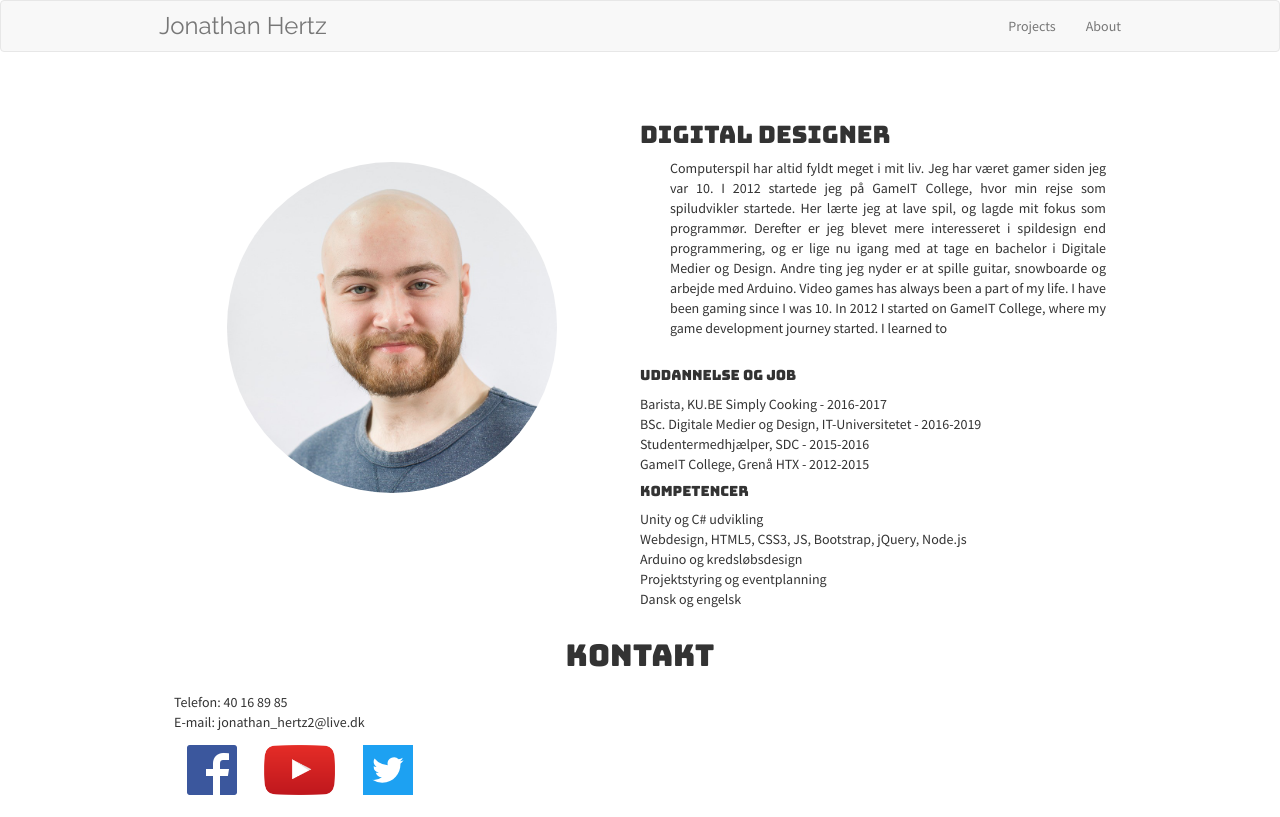
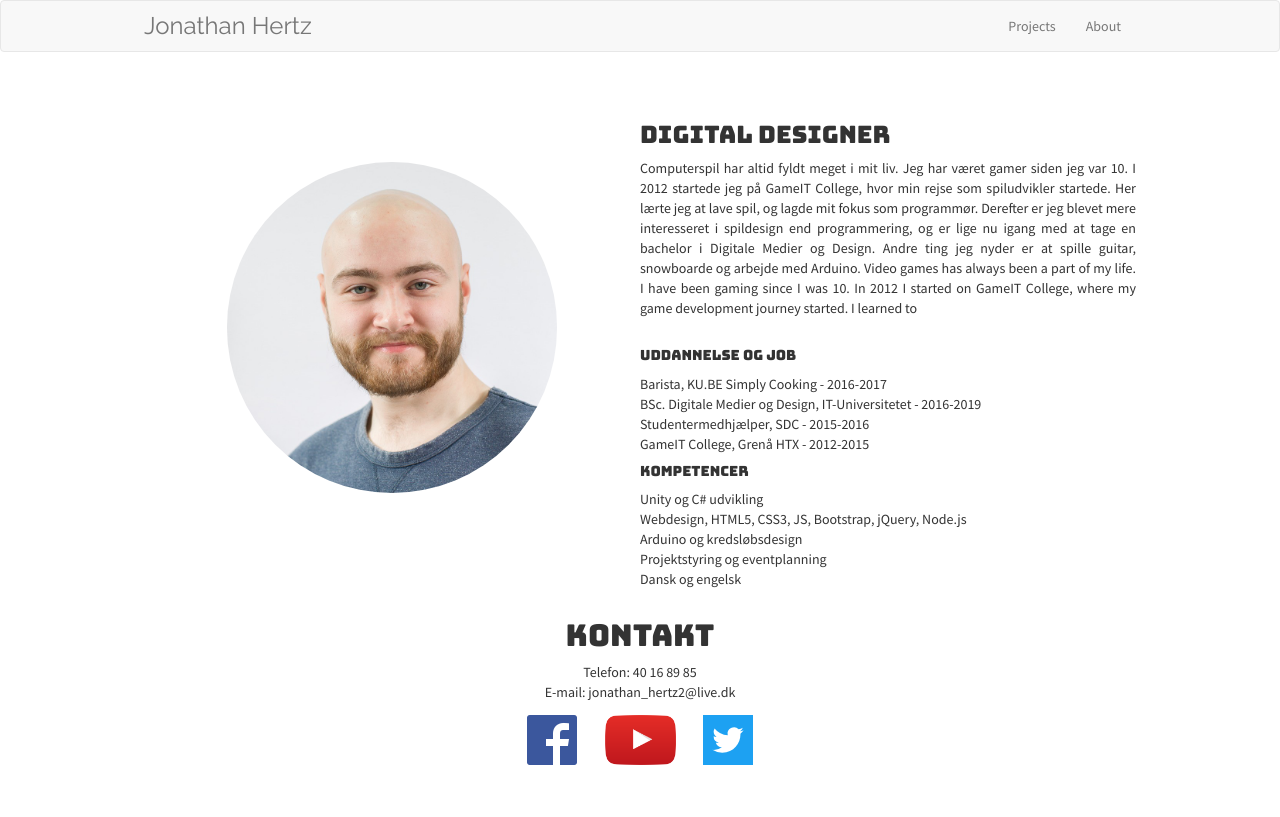
Before and after one commit to Bmandk/portfolio-old, a plain HTML site: page about/index.html in a window 1280 px wide. Drawn offline with nearby package versions, Linux system fonts and the light colour scheme.

Commit message:
Bugfixes

```diff
--- a/about/index.html
+++ b/about/index.html
@@ -23,12 +23,12 @@
     </head>
     <body>
         <nav></nav>
-        <div class="container-fluid">
+        <div class="container">
             <div class="row">
                 <div id="profilepic" class="col-xs-8 col-sm-4 col-xs-offset-2 col-sm-offset-1">
                     <img src="/images/photo.jpg" alt="profile picture">
                 </div>
-                <div class="col-xs-10 col-sm-6 col-xs-offset-1 col-sm-offset-1" id="profile">
+                <div class="col-xs-12 col-sm-6 col-sm-offset-1" id="profile">
                     <h3>Digital Designer</h3>
                     <p>
                         Computerspil har altid fyldt meget i mit liv. Jeg har været gamer siden jeg var 10. I 2012 startede jeg på GameIT College, hvor min rejse som spiludvikler startede. Her lærte jeg at lave spil, og lagde mit fokus som programmør. Derefter er jeg blevet mere interesseret i spildesign end programmering, og er lige nu igang med at tage en bachelor i Digitale Medier og Design. Andre ting jeg nyder er at spille guitar, snowboarde og arbejde med Arduino.
--- a/custom.css
+++ b/custom.css
@@ -24,7 +24,6 @@ h1 {
 }
 
 p {
-    margin: 10px 30px;
     text-align: justify;
 }
 
@@ -33,14 +32,14 @@ p {
 }
 
 .navbar-brand {
-    padding-left: 15px;
+    /*padding-left: 15px;*/
     font-family: 'Raleway', sans-serif;
     font-size: 24px;
 }
 
-.container-fluid {
+.container {
     max-width: 992px;
-    margin: 0 10px;
+    margin: 0 15px
 }
 
 .project {
@@ -132,7 +131,7 @@ p {
     margin: 12.5px;
 }
 
-#contact {
+#contact, #contact p {
     text-align: center;
 }
 
@@ -152,6 +151,10 @@ p {
     #profilepic img {
         margin-top: 60px;
     }
+
+    .container {
+        margin: auto;
+    }
 }
 
 @media only screen and (min-width : 992px) {
@@ -162,8 +165,4 @@ p {
     .projecttext {
         margin-top: 0;
     }
-
-    .container-fluid {
-        margin: auto;
-    }
 }
--- a/navbar.html
+++ b/navbar.html
@@ -1,5 +1,5 @@
 <nav class="navbar navbar-default">
-    <div class="container-fluid">
+    <div class="container">
         <div class="navbar-header">
             <a class="navbar-brand" href="/">Jonathan Hertz</a>
             <button type="button" class="navbar-toggle collapsed" data-toggle="collapse" data-target="#bs-example-navbar-collapse-1" aria-expanded="false">
```
Also changed, not shown: index.html (+1 -1 lines), projects/wizard-smackdown/index.html (+1 -1 lines).
